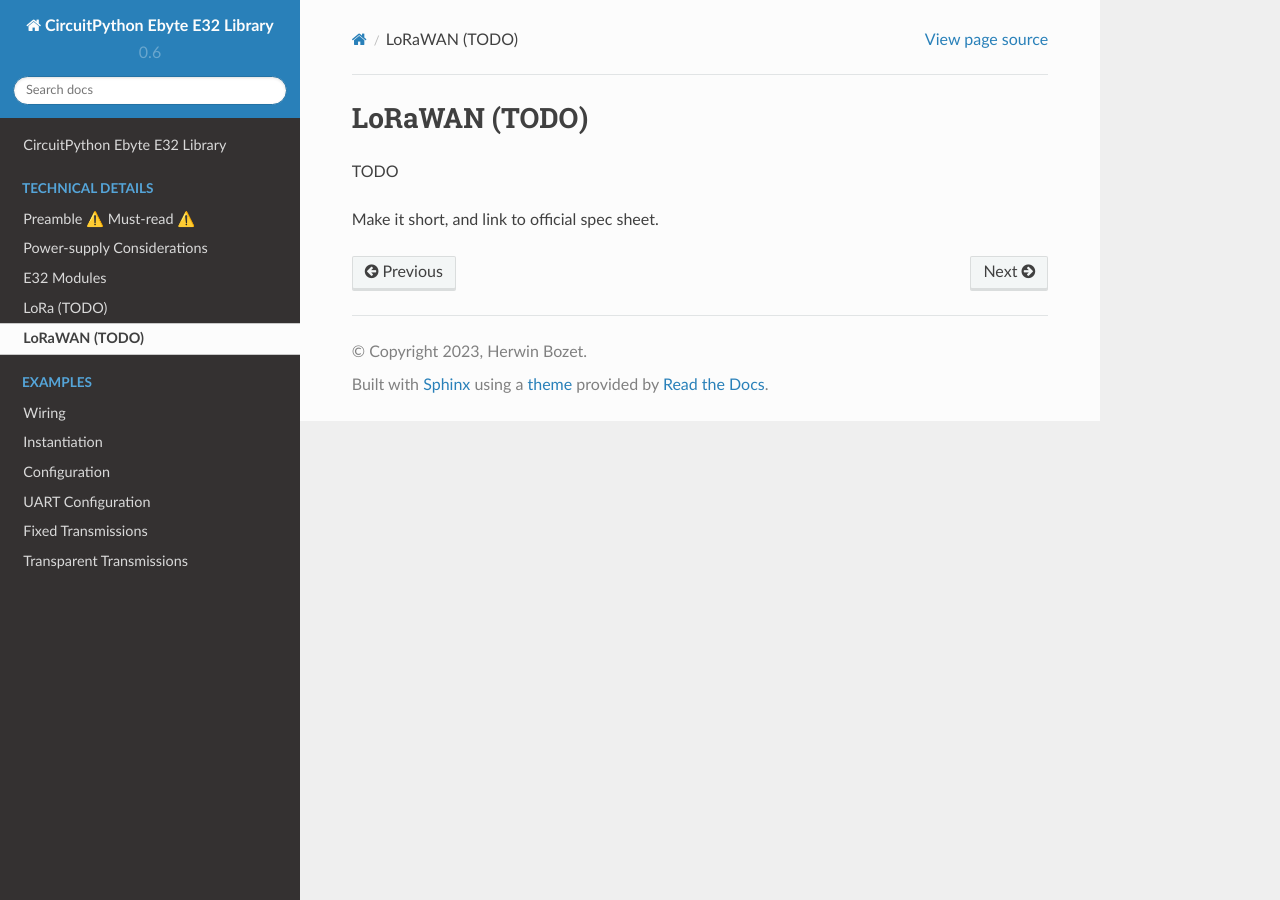
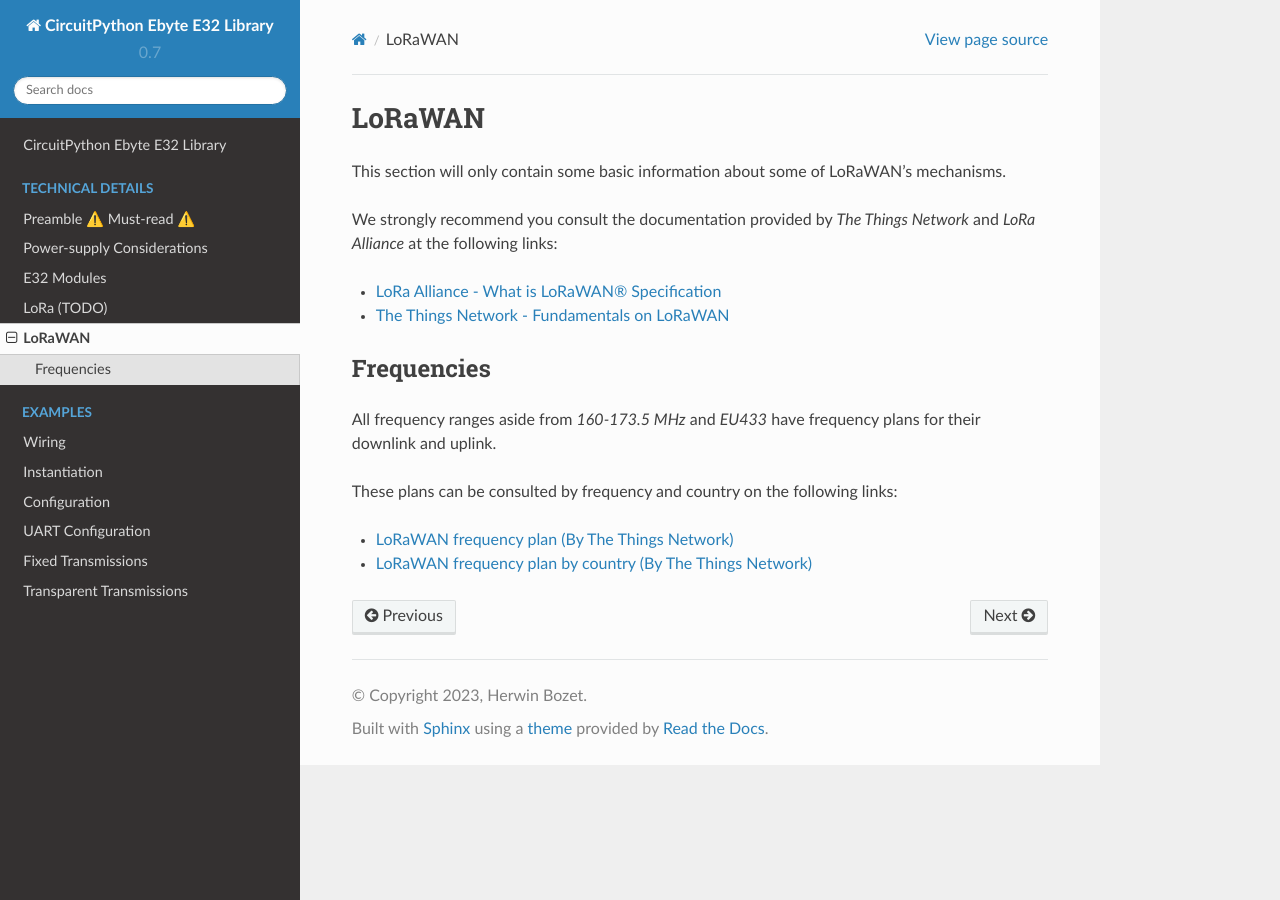
Before and after one commit to aziascreations/CircuitPython-Ebyte-E32, a Sphinx documentation site: the page built from docs/technical_details_lorawan.rst, in a window 1280 px wide. Built offline with Sphinx 7.4.7 and the Read the Docs theme 2.0.0, drawn with Linux system fonts in a browser that asks for light colours.

```diff
--- a/docs/_static/extra_styles.css
+++ b/docs/_static/extra_styles.css
@@ -1,3 +1,11 @@
 img {
     border-radius: 1rem;
 }
+
+.image-caption {
+    display: block;
+    width: 100%;
+    text-align: center;
+    margin: 0;
+    opacity: 75%;
+}
--- a/docs/conf.py
+++ b/docs/conf.py
@@ -40,6 +40,6 @@ html_favicon = "_static/favicon.ico"
 html_css_files = ["extra_styles.css"]
 
 # The short X.Y version.
-version = "0.6"
+version = "0.7"
 # The full version, including alpha/beta/rc tags.
-release = "0.6.0"
+release = "0.7.0"
--- a/docs/examples_wiring.rst
+++ b/docs/examples_wiring.rst
@@ -14,7 +14,7 @@ TODO
    :alt: Picture of a E32-433T20D connected to an ESP32-S3.
    :align: center
 
-:raw-html:`<br>`
+:raw-html:`<span class="image-caption">[Insert caption here...]</span>`
 
 STM32 Black Pill
 ^^^^^^^^^^^^^^^^
@@ -43,7 +43,7 @@ The MCU's `USART1` pins are both used out-of-the-box, so we'll need to use the `
    :alt: Picture of a E32-433T20D connected to a STM32F411CE Black Pill.
    :align: center
 
-:raw-html:`<br>`
+:raw-html:`<span class="image-caption">[Insert caption here...]</span>`
 
 Other boards
 ^^^^^^^^^^^^
--- a/docs/introduction.rst
+++ b/docs/introduction.rst
@@ -58,7 +58,7 @@ Recommended Links
 ^^^^^^^^^^^^^^^^^
 * `LoRa and LoRaWAN quick overview  (By SemTech) <https://lora-developers.semtech.com/documentation/tech-papers-and-guides/lora-and-lorawan>`_
 
-* `LoRa frequency plan by country (By The Things Network) <https://www.thethingsnetwork.org/docs/lorawan/frequencies-by-country/>`_
+* `LoRaWAN frequency plan by country (By The Things Network) <https://www.thethingsnetwork.org/docs/lorawan/frequencies-by-country/>`_
 
 * `LoRa RF modulation basics  (On wiki.lahoud.fr) <http://wiki.lahoud.fr/lib/exe/fetch.php?media=an1200.22.pdf>`_
 
--- a/docs/technical_details_lorawan.rst
+++ b/docs/technical_details_lorawan.rst
@@ -1,5 +1,23 @@
-LoRaWAN (TODO)
---------------
-TODO
+.. role:: raw-html(raw)
+    :format: html
 
-Make it short, and link to official spec sheet.
+LoRaWAN
+-------
+This section will only contain some basic information about some of LoRaWAN's mechanisms.
+
+We strongly recommend you consult the documentation provided by `The Things Network` and `LoRa Alliance`
+at the following links:
+
+* `LoRa Alliance - What is LoRaWAN® Specification <https://lora-alliance.org/about-lorawan/>`_
+
+* `The Things Network - Fundamentals on LoRaWAN <https://www.thethingsnetwork.org/docs/lorawan/>`_
+
+Frequencies
+^^^^^^^^^^^
+All frequency ranges aside from `160-173.5 MHz` and `EU433` have frequency plans for their downlink and uplink.
+
+These plans can be consulted by frequency and country on the following links:
+
+* `LoRaWAN frequency plan (By The Things Network) <https://www.thethingsnetwork.org/docs/lorawan/frequency-plans/>`_
+
+* `LoRaWAN frequency plan by country (By The Things Network) <https://www.thethingsnetwork.org/docs/lorawan/frequencies-by-country/>`_
--- a/ebyte_e32/__version__.py
+++ b/ebyte_e32/__version__.py
@@ -6,6 +6,6 @@ Contains the module's version numbers and semver representation.
 """
 
 MAJOR = 0
-MINOR = 6
+MINOR = 7
 PATCH = 0
 VERSION = f"{MAJOR}.{MINOR}.{PATCH}"
```
Also changed, not shown: compress.py (+8 -4 lines), 3 other files.
